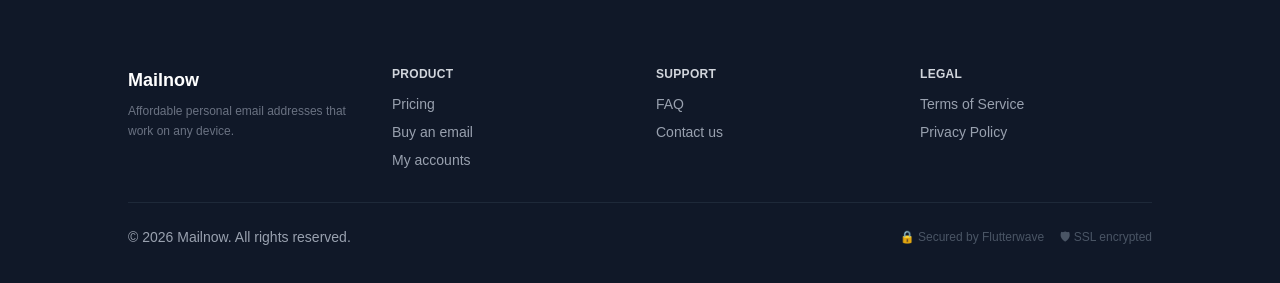
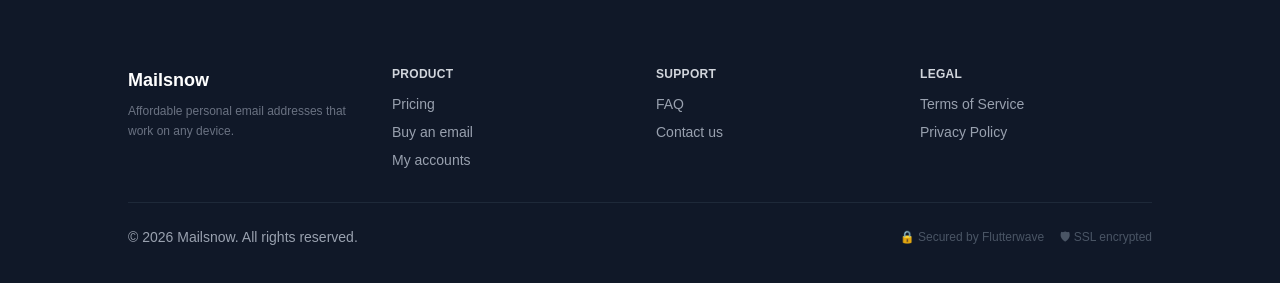
Before and after one commit to Samarcarlos/mailsnow, a Next.js app: page / in a window 1280 px wide. Shown: the part 1828-2111 px from the top of the page. Built offline with nearby package versions, Linux system fonts and the light colour scheme; no server answers.

Commit message:
fix: Mailnow → Mailsnow branding in footer

```diff
--- a/components/layout/Footer.tsx
+++ b/components/layout/Footer.tsx
@@ -7,7 +7,7 @@ export default function Footer() {
       <div className="max-w-5xl mx-auto">
         <div className="grid grid-cols-2 md:grid-cols-4 gap-8 mb-8">
           <div>
-            <span className="text-white font-bold text-lg">Mailnow</span>
+            <span className="text-white font-bold text-lg">Mailsnow</span>
             <p className="mt-2 text-xs text-gray-500 leading-relaxed">
               Affordable personal email addresses that work on any device.
             </p>
@@ -25,7 +25,7 @@ export default function Footer() {
             <ul className="space-y-2">
               <li><Link href="/faq" className="hover:text-white transition">FAQ</Link></li>
               <li>
-                <a href="mailto:support@mailnow.com" className="hover:text-white transition">
+                <a href="mailto:support@mailsnow.live" className="hover:text-white transition">
                   Contact us
                 </a>
               </li>
@@ -40,7 +40,7 @@ export default function Footer() {
           </div>
         </div>
         <div className="border-t border-gray-800 pt-6 flex flex-col md:flex-row items-center justify-between gap-3">
-          <p>© {year} Mailnow. All rights reserved.</p>
+          <p>© {year} Mailsnow. All rights reserved.</p>
           <div className="flex items-center gap-4">
             <span className="text-xs text-gray-600">🔒 Secured by Flutterwave</span>
             <span className="text-xs text-gray-600">🛡 SSL encrypted</span>
```
